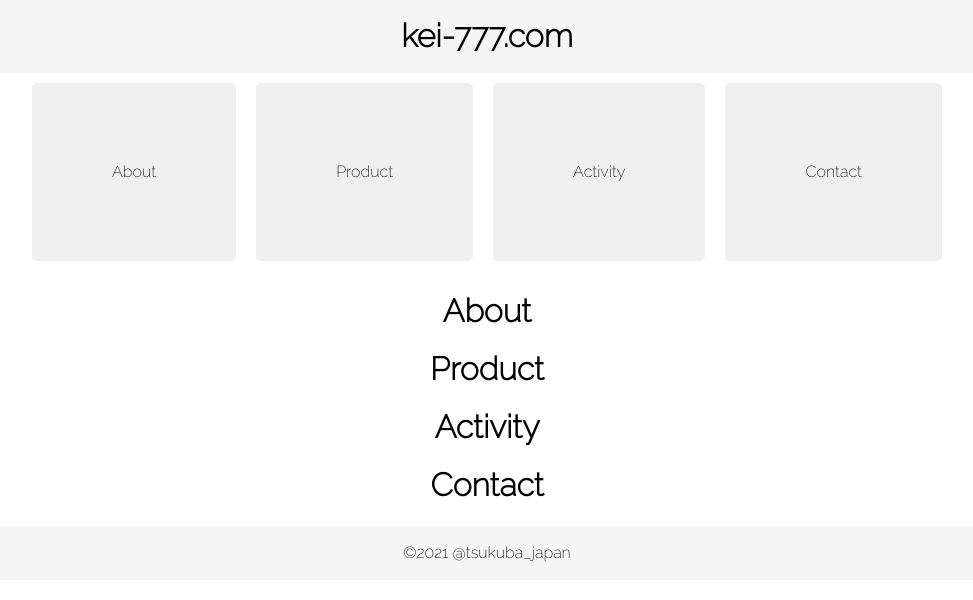
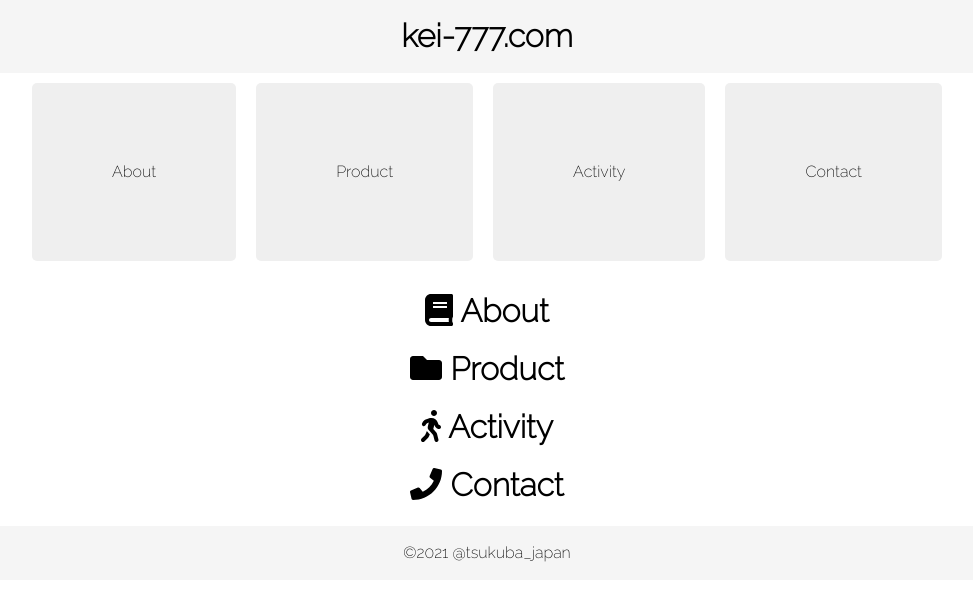
Before and after one commit to keisuke-777/portfolio, a Vue app: page / in a window 1280 px wide. Shown: the top 600 px of the page, without its empty margins (153-1126 px from the left). Built offline with nearby package versions, Linux system fonts and the light colour scheme.

Commit message:
Font awesomeの導入

```diff
--- a/package.json
+++ b/package.json
@@ -8,6 +8,11 @@
     "lint": "vue-cli-service lint"
   },
   "dependencies": {
+    "@fortawesome/fontawesome-svg-core": "^1.2.35",
+    "@fortawesome/free-brands-svg-icons": "^5.15.3",
+    "@fortawesome/free-regular-svg-icons": "^5.15.3",
+    "@fortawesome/free-solid-svg-icons": "^5.15.3",
+    "@fortawesome/vue-fontawesome": "^2.0.2",
     "core-js": "^3.6.5",
     "normalize.css": "^8.0.1",
     "vue": "^2.6.11"
--- a/src/App.vue
+++ b/src/App.vue
@@ -2,10 +2,10 @@
   <div id="app">
     <Header></Header>
     <ScrollButton class="scroll"></ScrollButton>
-    <Content title="About"></Content>
-    <Content title="Product"></Content>
-    <Content title="Activity"></Content>
-    <Content title="Contact"></Content>
+    <About></About>
+    <Product></Product>
+    <Activity></Activity>
+    <Contact></Contact>
     <Footer></Footer>
   </div>
 </template>
@@ -13,7 +13,10 @@
 <script>
 import Header from "./components/Header.vue";
 import ScrollButton from "./components/ScrollButton.vue";
-import Content from "./components/Content.vue";
+import About from "./components/About.vue";
+import Product from "./components/Product.vue";
+import Activity from "./components/Activity.vue";
+import Contact from "./components/Contact.vue";
 import Footer from "./components/Footer.vue";
 import "normalize.css";
 
@@ -22,7 +25,10 @@ export default {
   components: {
     Header,
     ScrollButton,
-    Content,
+    About,
+    Product,
+    Activity,
+    Contact,
     Footer,
   },
 };
--- /dev/null
+++ b/src/components/About.vue
@@ -0,0 +1,14 @@
+<template>
+  <div>
+    <h1 class="content-title">
+      <font-awesome-icon icon="book" class="icon" /> About
+    </h1>
+  </div>
+</template>
+
+
+<script>
+export default {
+  components: {},
+};
+</script>
--- /dev/null
+++ b/src/components/Activity.vue
@@ -0,0 +1,14 @@
+<template>
+  <div>
+    <h1 class="content-title">
+      <font-awesome-icon icon="walking" class="icon" /> Activity
+    </h1>
+  </div>
+</template>
+
+
+<script>
+export default {
+  components: {},
+};
+</script>
--- /dev/null
+++ b/src/components/Contact.vue
@@ -0,0 +1,14 @@
+<template>
+  <div>
+    <h1 class="content-title">
+      <font-awesome-icon icon="phone" class="icon" /> Contact
+    </h1>
+  </div>
+</template>
+
+
+<script>
+export default {
+  components: {},
+};
+</script>
--- a/src/components/Content.vue
+++ /dev/null
@@ -1,13 +0,0 @@
-<template>
-  <div>
-    <h1>{{ title }}</h1>
-  </div>
-</template>
-
-
-<script>
-export default {
-  props: ["title"],
-  components: {},
-};
-</script>
--- /dev/null
+++ b/src/components/Product.vue
@@ -0,0 +1,14 @@
+<template>
+  <div>
+    <h1 class="content-title">
+      <font-awesome-icon icon="folder" class="icon" /> Product
+    </h1>
+  </div>
+</template>
+
+
+<script>
+export default {
+  components: {},
+};
+</script>
--- a/src/main.js
+++ b/src/main.js
@@ -1,5 +1,15 @@
 import Vue from 'vue'
 import App from './App.vue'
+
+import { library } from '@fortawesome/fontawesome-svg-core'
+import { fas } from '@fortawesome/free-solid-svg-icons'
+import { fab } from '@fortawesome/free-brands-svg-icons'
+import { far } from '@fortawesome/free-regular-svg-icons'
+import { FontAwesomeIcon } from '@fortawesome/vue-fontawesome'
+
+library.add(fas, far, fab)
+
+Vue.component('font-awesome-icon', FontAwesomeIcon)
 
 Vue.config.productionTip = false
 
```
Also changed, not shown: 1 other file (tests, documents, lock files or other folders).
